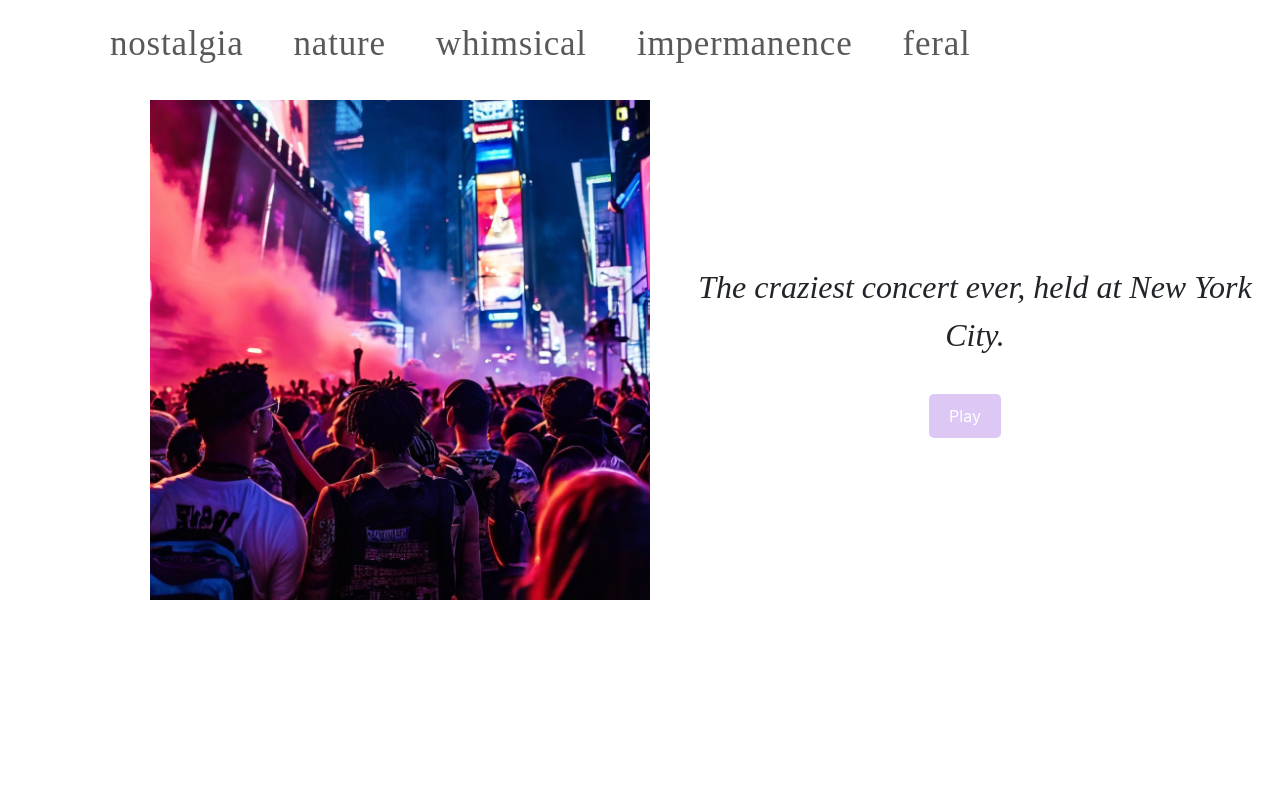
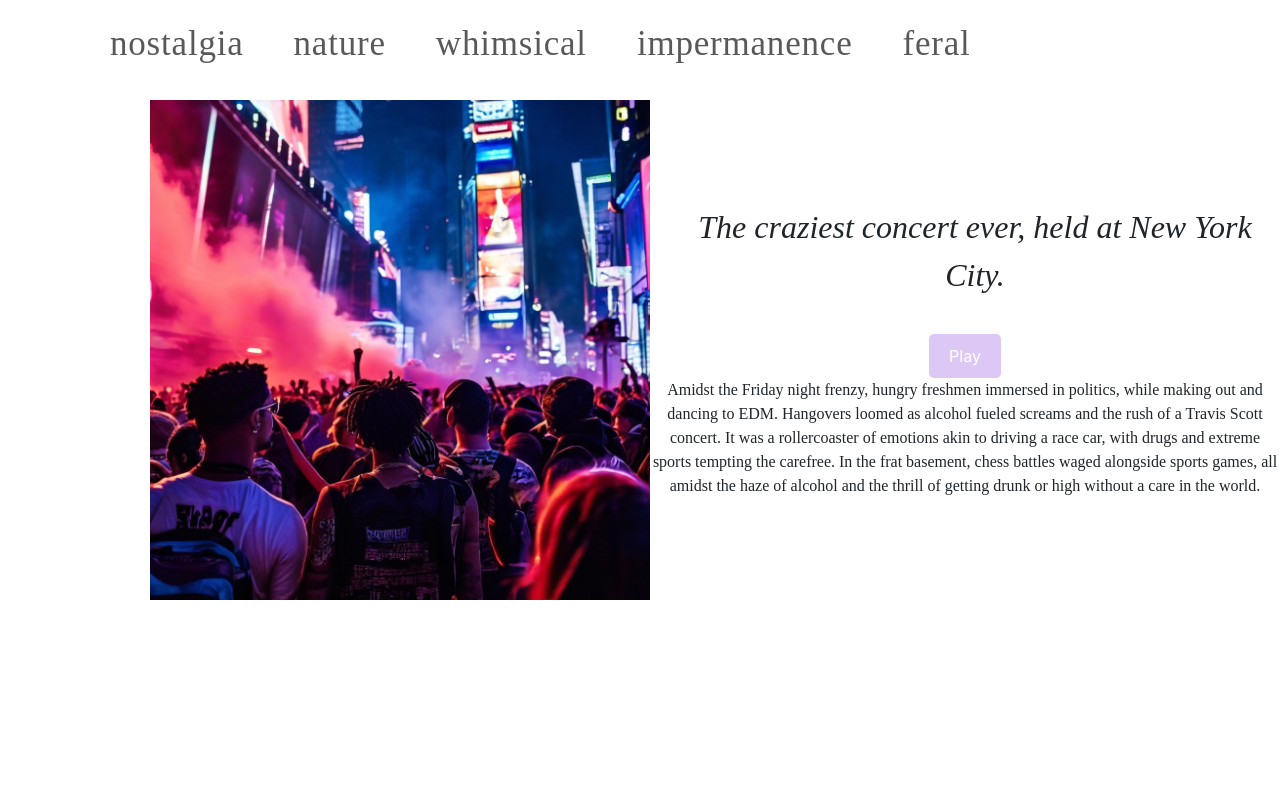
Before and after one commit to michfeng/art-ml-3, a React (Create React App) app: page /#/wild-and-feral in a window 1280 px wide. Shown: the top 800 px of the page. Built offline with nearby package versions, Linux system fonts and the light colour scheme.

Commit message:
template

```diff
--- a/src/pages/Feral.js
+++ b/src/pages/Feral.js
@@ -16,6 +16,7 @@ function Feral () {
                 <div style={{ display: 'flex', flexDirection: 'column'}}>
                     <div className="caption" style={{ 'padding-bottom': '35px'}}>The craziest concert ever, held at New York City.</div>
                     <AudioPlayer src={sound1}/>
+                    <text style={{ 'font-family': 'Benne', 'align-items': 'left' }}>Amidst the Friday night frenzy, hungry freshmen immersed in politics, while making out and dancing to EDM. Hangovers loomed as alcohol fueled screams and the rush of a Travis Scott concert. It was a rollercoaster of emotions akin to driving a race car, with drugs and extreme sports tempting the carefree. In the frat basement, chess battles waged alongside sports games, all amidst the haze of alcohol and the thrill of getting drunk or high without a care in the world.</text>
                 </div>
             </div>
             <div className="image-with-caption" style={{'padding-top': '100px', 'padding-left': '150px'}}>
```
